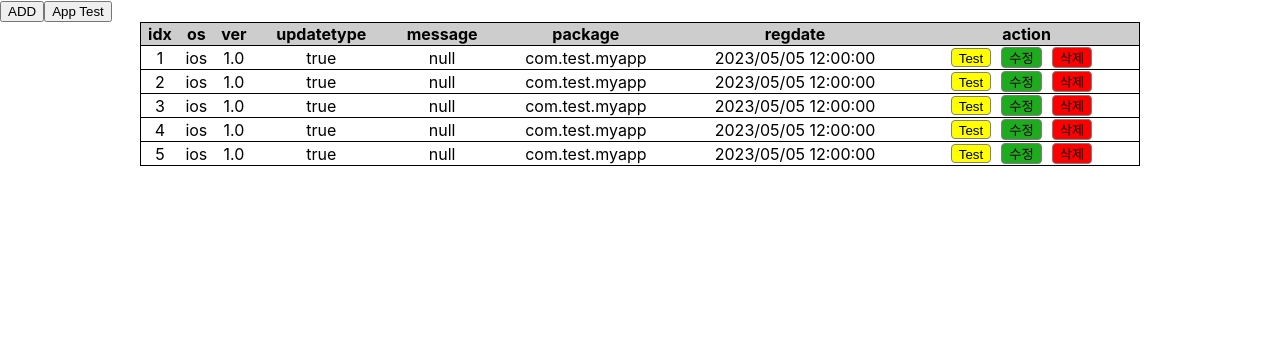
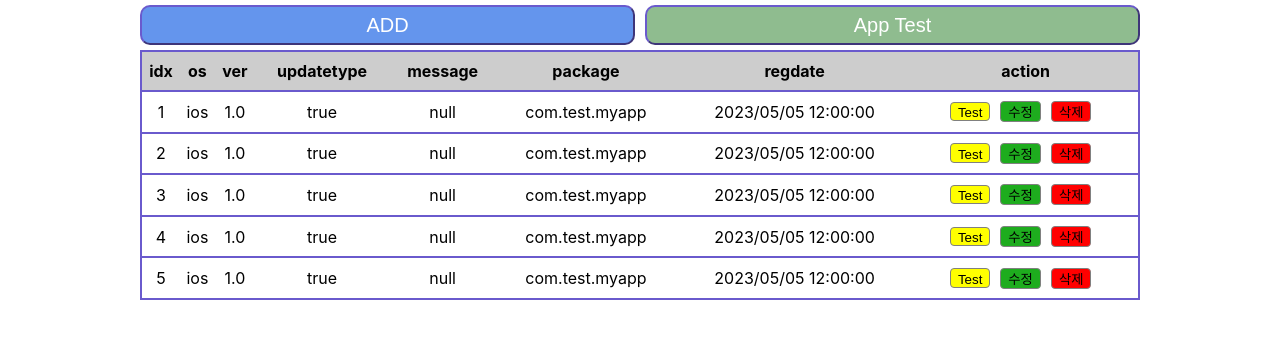
Before and after one commit to sangmee123/knu-fe-vcs-spa, a React (Create React App) app: page / in a window 1280 px wide. Shown: the top 338 px of the page. Built offline with nearby package versions, Linux system fonts and the light colour scheme.

Commit message:
ADD, App Test 버튼 CSS 추가

```diff
--- a/src/App.css
+++ b/src/App.css
@@ -1,7 +1,8 @@
 
 table {
   width: 1000px;
-  border: 1px solid black;
+  height: 250px;
+  border: 2px solid slateblue;
   border-collapse: collapse;
   margin: 0 auto;
 }
@@ -9,12 +10,40 @@ table {
   background-color: rgb(205, 205, 205);
 }
 tr {
-  border: 1px solid black;
+  border: 2px solid slateblue;
   margin: 5px;
 } td {
   text-align: center;
 }
 
+.mainBtn {
+  text-align: center;
+}
+.main:hover {
+  background-color:gray;
+}
+.addBtn {
+  font-size: 20px;
+  color: white;
+  background-color: cornflowerblue;
+
+  width: 495px;
+  height: 40px;
+  margin: 5px;
+  border-radius:10px;
+  border-color: slateblue;
+}
+.apptestBtn {
+  font-size: 20px;
+  color: white;
+  background-color: darkseagreen;
+
+  width: 495px;
+  height: 40px;
+  margin: 5px;
+  border-radius:10px;
+  border-color: slateblue;
+}
 
 .actionBtn {
   padding: 0px 7px;
--- a/src/App.js
+++ b/src/App.js
@@ -25,8 +25,8 @@ function App() {
   return (
     <div className="App">
       <div className="mainBtn">
-        <button className="mainBtn">ADD</button>
-        <button className="mainBtn">App Test</button>
+        <button className="main addBtn">ADD</button>
+        <button className="main apptestBtn">App Test</button>
       </div>
 
       <table>
```
